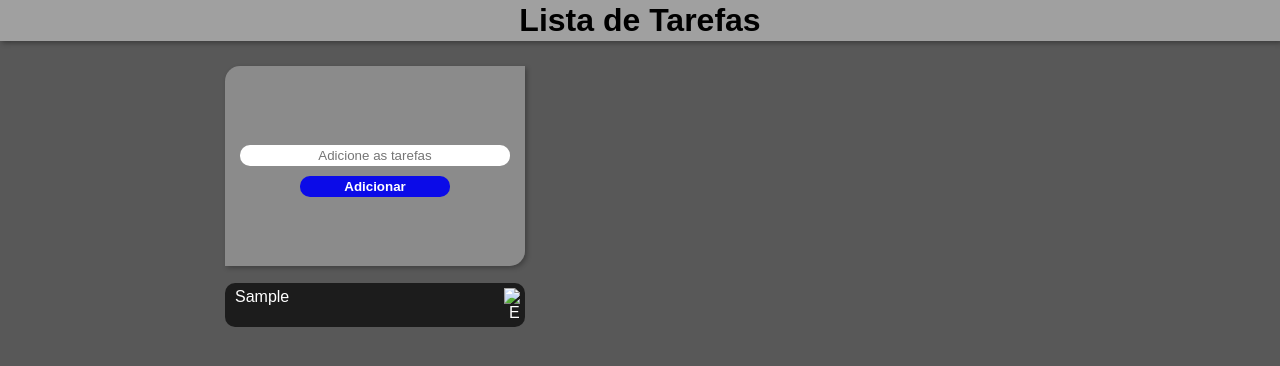
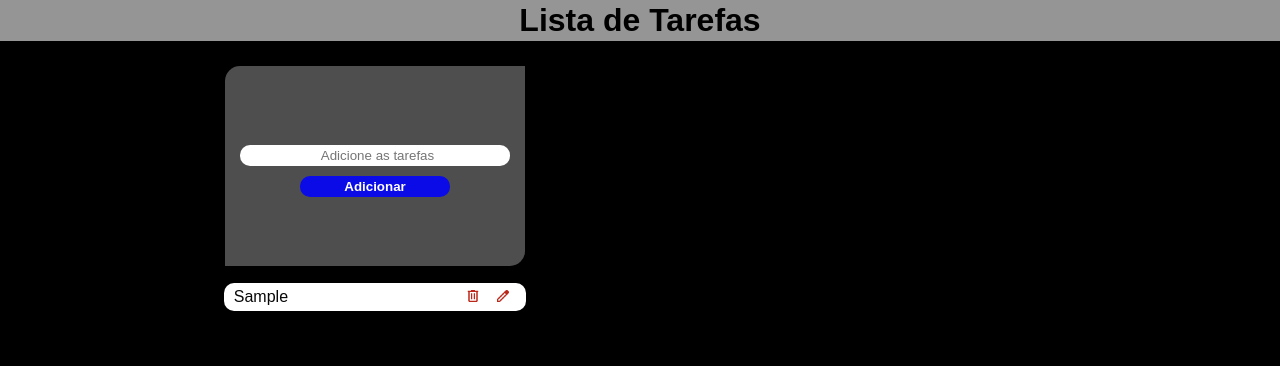
Before and after one commit to matias-gui/projeto-lista-de-tarefas, a plain HTML site: page index.html in a window 1280 px wide. Both pictures are taken after typing "Sample" into the empty fields and a click on the button "Adicionar". Drawn offline with Linux system fonts and the light colour scheme.

Commit message:
feat : Adicionando a função para editar

```diff
--- a/estilos/style.css
+++ b/estilos/style.css
@@ -26,13 +26,13 @@
 
 }
 body{
-    background-color: rgba(0, 0, 0, 0.655);
+    background-color: rgb(0, 0, 0);
     width: 100vw;
     height: 100vh;
 }
 h1{
     text-align: center;
-    background-color: rgba(255, 255, 255, 0.429);
+    background-color: rgba(255, 255, 255, 0.586);
     box-shadow: 2px 2px 5px #00000057;
     padding: 2px;
 }
@@ -87,16 +87,47 @@ h1{
     color: #fff;
     background-color: #0b0be8;
 }
-
+ul {
+    position: relative;
+    display: flex;
+    flex-wrap: wrap;
+    flex-direction: column;
+    align-items: center;
+    justify-content: center;
+    width: 60%;
+}
 li{
     display: flex;
-    justify-content: space-between;
+    width: 70%;
     text-indent: 5px;
-    width: 300px;
     list-style: none;
-    background-color: #000000ad;
-    color: #fff;
+    background-color: #ffffff;
+    color: #090808;
     margin: 7px;
     padding: 5px;
     border-radius: 10px;
+
 }
+input{
+    display: flex;
+    width: 70%;
+    text-indent: 5px;
+    list-style: none;
+    background-color: #ffffff;
+    color: #090808;
+    margin: 7px;
+    padding: 5px;
+    border-radius: 10px;
+    border: none;
+    outline: none;
+}
+.buttonEdit{
+    padding: 5px ;
+    width: 60px;
+    position: absolute;
+    right: 64px;
+    border-radius: 10px;
+    background-Color: #0b0be8;
+    color: #ffff;
+    display: none;
+}
--- a/index.html
+++ b/index.html
@@ -21,6 +21,7 @@
             <button class="button-adicionar" onclick="adicionarTarefa()">Adicionar</button>
         </section>
       <ul class="mostrar-tarefas" >
+        <button class="buttonEdit"> Concluir</button>
       </ul>
     </main>
 </body>
--- a/js/script.js
+++ b/js/script.js
@@ -1,7 +1,10 @@
+
+
 let tarefas = []
 let tarefa = document.querySelector('.input-tarefa')
 let mensagem = document.querySelector('.mensagem')
 let mostarTarefas = document.querySelector('.mostrar-tarefas')
+let ul = document.querySelector('ul')
 
 function adicionarTarefa() {
     if(tarefa.value.length === 0){
@@ -11,25 +14,71 @@ function adicionarTarefa() {
        setTimeout(()=>{
         mensagem.style.display = 'none'
        }, 3000)
+    }else if(tarefa.value.length >= 30){
+       mensagem.innerHTML = 'Texto muito longo '
+       mensagem.style.display = 'block'
+       mensagem.style.animation = 'mensagem  2s ease-in-out '
+       setTimeout(()=>{
+        mensagem.style.display = 'none'
+        mensagem.style.animation = ''
+       }, 3000)
     }else{
     tarefas.push(tarefa.value)
 
     const novaTarefa  = document.createElement ('li')
     novaTarefa.textContent = tarefa.value
 
-    const img = document.createElement('img')
-    img.src = 'img /delete_6861362.png'
-    img.alt = 'Excluir'
-    img.style.width = '16px'
-    img.style.cursor = 'pointer'
-    img.onclick = function(){
+    const img1 = document.createElement('img')
+    img1.src = 'img/delete_24dp_BB271A_FILL0_wght400_GRAD0_opsz24.png'
+    img1.alt = 'Excluir'
+    img1.style.width = '16px'
+    img1.style.cursor = 'pointer'
+    img1.style.position = 'absolute'
+    img1.style.right = '110px'
+    img1.onclick = function(){
       novaTarefa.remove()
     }
+    const img2 = document.createElement('img')
+    const tarefaEdit = document.createElement('input')
+    const buttonEdit = document.querySelector('.buttonEdit')
+    tarefaEdit.style.display = 'none'
 
-    novaTarefa.appendChild(img)
+    img2.src = 'img/edit_24dp_BB271A_FILL0_wght400_GRAD0_opsz24.png'
+    img2.alt = 'Editar'
+    img2.style.width = '16px'
+    img2.style.cursor = 'pointer'
+    img2.style.position = 'absolute'
+    img2.style.right = '80px'
+    img2.onclick = function(){
+      tarefaEdit.style.display = 'block'
+      tarefaEdit.value = novaTarefa.textContent
+      tarefaEdit.focus()
+      novaTarefa.style.display = 'none'
+      buttonEdit.style.display = 'block'
+
+      buttonEdit.onclick = function () {
+        novaTarefa.textContent = tarefaEdit.value
+        tarefaEdit.style.display = 'none'
+        buttonEdit.style.display = 'none'
+        novaTarefa.style.display = 'block'
+        img1.style.display = 'block'
+        img2.style.display = 'block'
+
+      }
+      }
+
+
+
+
+
+
+
+    novaTarefa.appendChild(img1)
+    novaTarefa.appendChild(img2)
+    ul.appendChild(tarefaEdit)
+    ul.appendChild(buttonEdit)
     mostarTarefas.appendChild(novaTarefa)
 
     tarefa.value = ''
     }
-
-}
+  }
```
Also changed, not shown: img/delete_24dp_BB271A_FILL0_wght400_GRAD0_opsz24.png (added), img/delete_6861362.png (deleted), img/edit_24dp_BB271A_FILL0_wght400_GRAD0_opsz24.png (added).
